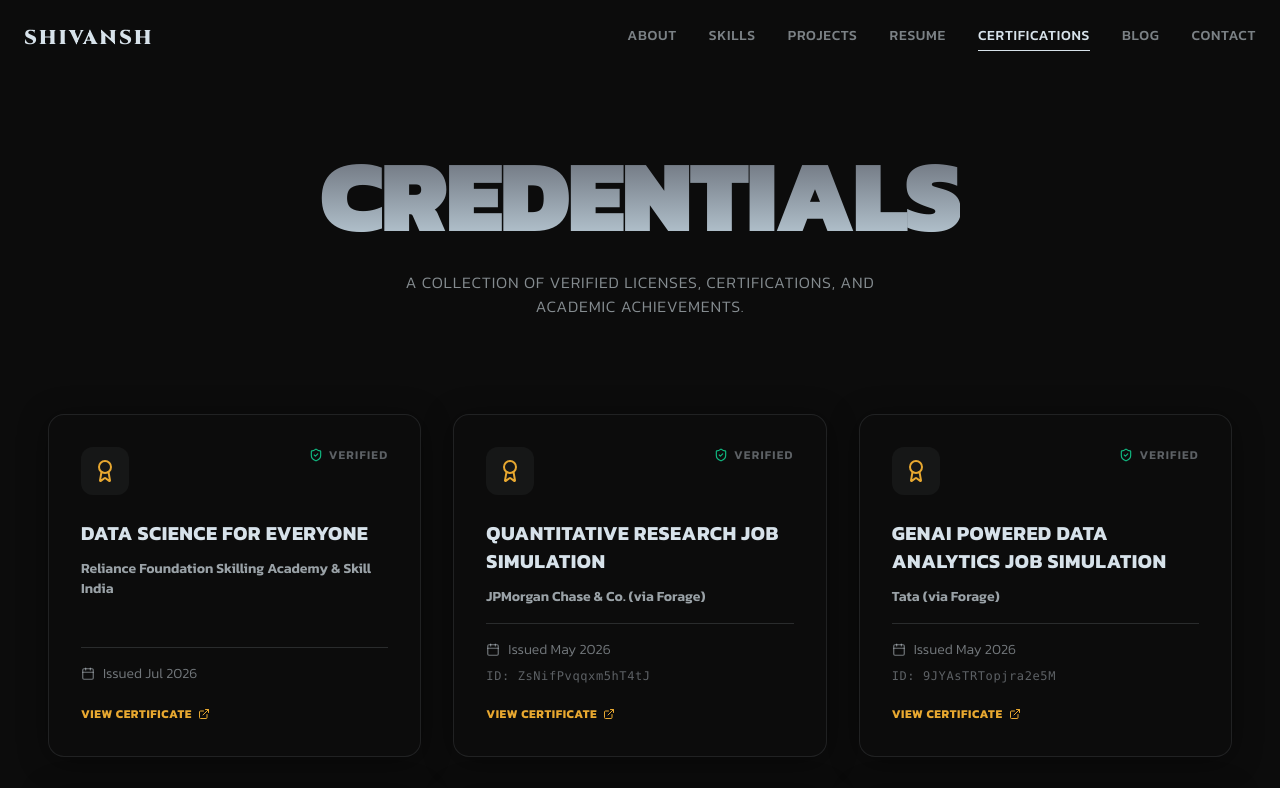
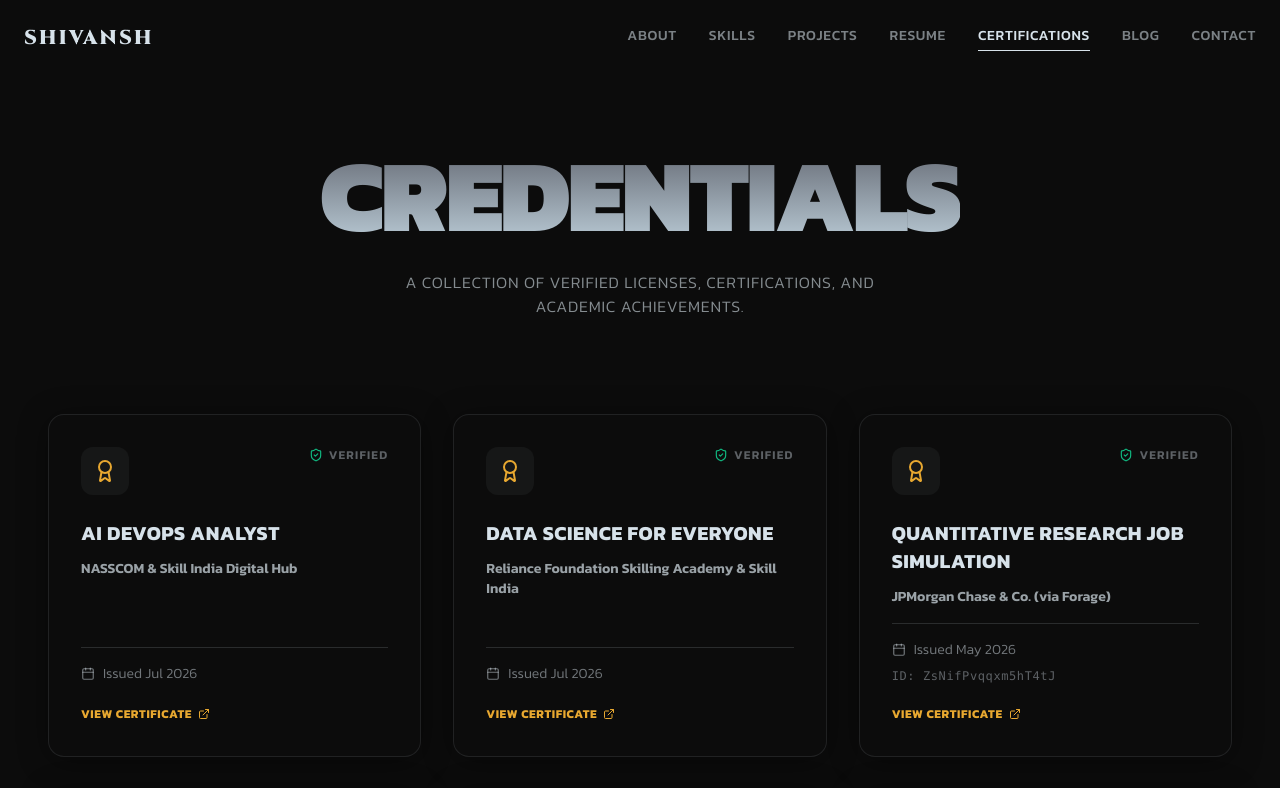
Before and after one commit to TITAN247/Portfolio, a React (Vite) app: page /certifications in a window 1280 px wide. Shown: the top 788 px of the page. Built offline with nearby package versions, Linux system fonts and the light colour scheme.

Commit message:
added a new certificate of nasscom and skill india in AI DevOps Analyst

```diff
--- a/src/pages/CertificationsPage.tsx
+++ b/src/pages/CertificationsPage.tsx
@@ -4,6 +4,12 @@
 import { Award, ExternalLink, Calendar, ShieldCheck } from 'lucide-react';
 
 const certifications = [
+  {
+    title: 'AI DevOps Analyst',
+    issuer: 'NASSCOM & Skill India Digital Hub',
+    date: 'Jul 2026',
+    link: '/certificates/skill.pdf',
+  },
   {
     title: 'Data Science for Everyone',
     issuer: 'Reliance Foundation Skilling Academy & Skill India',
```
Also changed, not shown: 1 other file (tests, documents, lock files or other folders).
